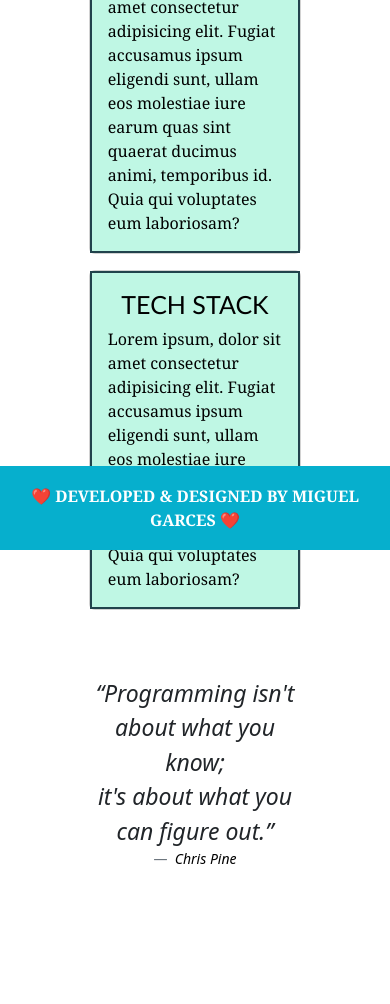
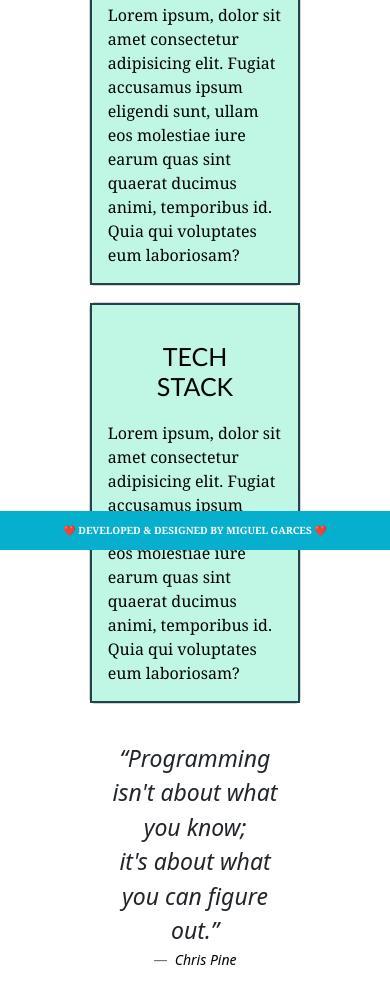
Before and after one commit to destrutoyt/MAGL-Portfolio, a website: page index.html in a window 390 px wide. Shown: the part 294-1298 px from the top of the page. Before the commit the page ends 1169 px from the top, so only its background shows below. Drawn offline with nearby package versions, Linux system fonts and the light colour scheme.

Commit message:
v4.0 - Responsive Design Improvements

```diff
--- a/index.html
+++ b/index.html
@@ -50,12 +50,12 @@
                     </div>
                 </div>
             </div>
-            <figure class="text-center" style="position: relative; top: 50px;">
+            <figure class="text-center">
                 <blockquote class="blockquote">
-                  <q style="font-style: italic; font-size: 23px;">Programming isn't about what you know;<br>it's about what you can figure out.</q>
+                    <q style="font-style: italic; font-size: 23px;">Programming isn't about what you know;<br>it's about what you can figure out.</q>
                 </blockquote>
                 <figcaption class="blockquote-footer">
-                  <cite>Chris Pine</cite>
+                    <cite>Chris Pine</cite>
                 </figcaption>
             </figure>
         </main>
--- a/styling/styles.css
+++ b/styling/styles.css
@@ -84,6 +84,22 @@ footer {
 .card-body:hover {
     transform: scale(1.05);
 }
+
+/* QUOTE ELEMENT */
+.text-center {
+    margin: 20px auto; /* Adds margin around the quote, centers it horizontally */
+    max-width: 80%; /* Ensure it doesn't stretch too wide on large screens */
+}
+
+blockquote {
+    margin: 0; /* Removes default margin */
+    padding: 10px; /* Adds some padding inside the blockquote */
+}
+
+.blockquote-footer {
+    font-size: 14px; /* Adjusts font size */
+}
+
 
 .pic_of_me {
     float: left;
@@ -190,3 +206,16 @@ footer {
     from {opacity: 0;}
     to {opacity: 1;}
 }
+
+/* RESPONSIVE DESIGN */
+@media (min-width: 320px) AND (max-width: 767px) {
+    footer {
+        padding: 12px;
+    }
+    .creditsText {
+        font-size: 10px;
+    }
+    blockquote {
+        padding: 1px; /* Adds some padding inside the blockquote */
+    }
+}
```
